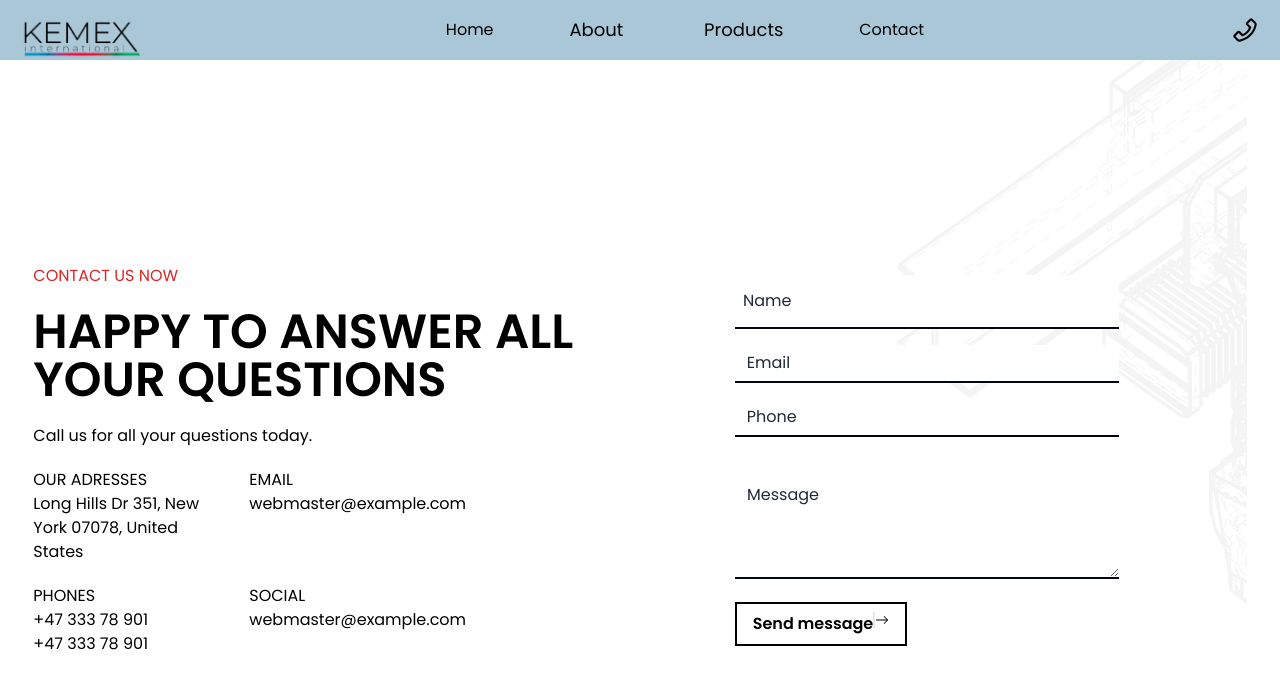
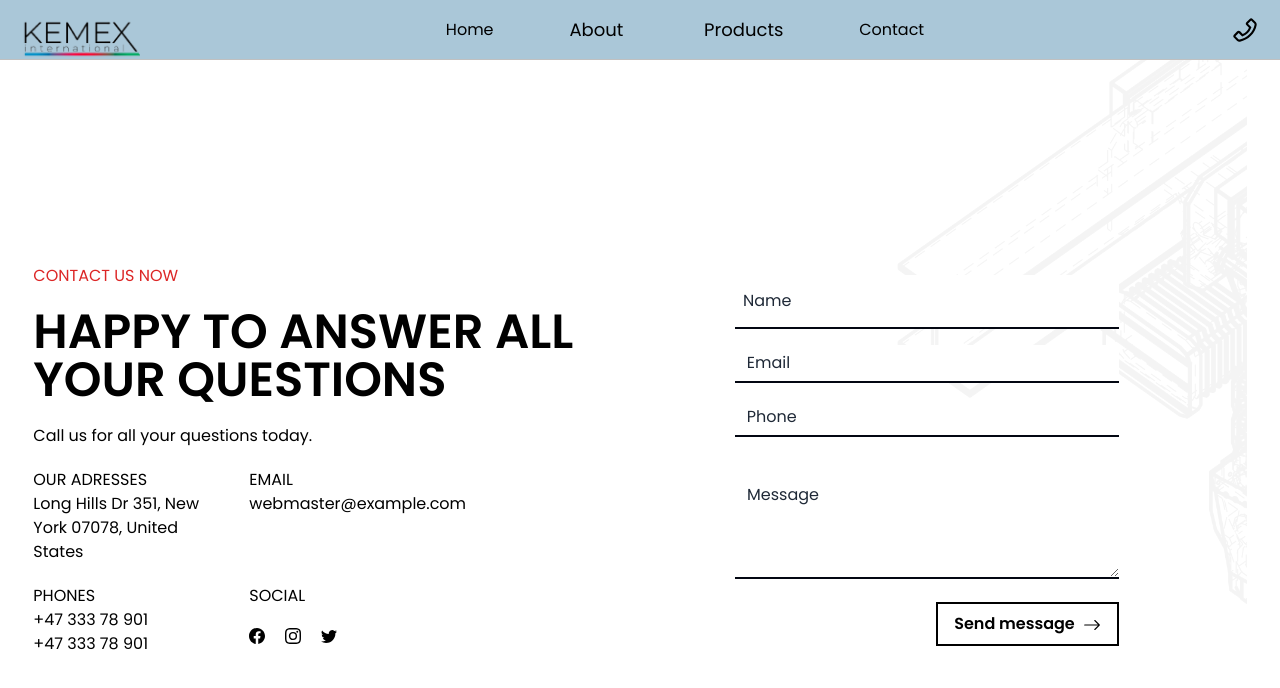
Before and after one commit to eltac-malik/kemex, a React (Vite) app: page /contact in a window 1280 px wide. Shown: the top 688 px of the page. Built offline with nearby package versions, Linux system fonts and the light colour scheme.

Commit message:
fix: class and ui - feat: social icons add

```diff
--- a/src/pages/Contact/Contact.module.css
+++ b/src/pages/Contact/Contact.module.css
@@ -13,7 +13,6 @@
 }
 
 .contac_info {
-
     width: 50%;
 }
 
--- a/src/pages/Contact/index.jsx
+++ b/src/pages/Contact/index.jsx
@@ -3,7 +3,11 @@ import React from "react";
 import { Formik, Field, Form, ErrorMessage } from "formik";
 import * as Yup from "yup";
 
+
 import { BsArrowRight } from 'react-icons/bs';
+import { BsFacebook } from 'react-icons/bs';
+import { BsInstagram} from 'react-icons/bs';
+import { BsTwitter} from 'react-icons/bs';
 
 import style from "./Contact.module.css";
 
@@ -24,7 +28,7 @@ const initialValues = {
 export const Contact = () => {
   return (
     <div className={style.contact}>
-      <div className={style.form}>
+      <div className={style.form }>
         <div className={`style.contac_info text-start gap-y-14`}>
           <p className={`text-red-600`}>CONTACT US NOW</p>
           <h2 className="text-5xl	mt-5 font-bold">
@@ -55,8 +59,8 @@ export const Contact = () => {
             </div>
             <div className={`w-44 mt-5 ml-10`}>
               <h3>SOCIAL</h3>
-              <p>
-                <a href="mailto:webmaster@example.com">webmaster@example.com</a>
+              <p className="flex gap-5 mt-5 ">
+                <BsFacebook className="hover:text-orange-700"/> <BsInstagram className="hover:text-orange-700"/> <BsTwitter className="hover:text-orange-700"/>
               </p>
             </div>
           </div>
@@ -143,13 +147,13 @@ export const Contact = () => {
                   />
                 </div>
                     <div
-                    className="text-end"
+                    className={`flex justify-end`}
                     >
                     <button
                   type="submit"
-                  className="border-2 border-black hover:bg-blue-700 text-black font-bold py-2 px-4 flex"
+                  className="border-2 border-black hover:bg-gray-700 hover:text-white text-black font-bold py-2 px-4 flex"
                 >
-                  Send message <BsArrowRight className="border-l-2"/>
+                  Send message <span ><BsArrowRight className={`ml-2 mt-1 text-lg`}/></span>
                 </button>
                     </div>
 
```
